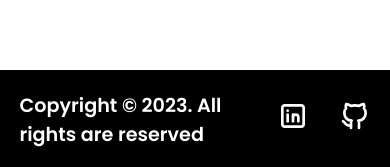
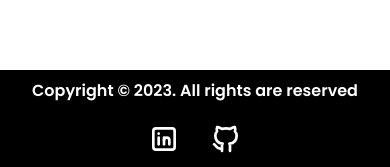
Before and after one commit to arumuga007/portfolio, a React (Create React App) app: page / in a window 390 px wide. Shown: the part 7386-7553 px from the top of the page. Built offline with nearby package versions, Linux system fonts and the light colour scheme.

Commit message:
copyright section UI optimised for mobile view

```diff
--- a/src/styles/copyright/copyright.module.css
+++ b/src/styles/copyright/copyright.module.css
@@ -20,3 +20,21 @@
     flex-direction: row;
     gap: 30px;
 }
+@media screen and (max-width: 650px) {
+    .container {
+        font-size: 1rem;
+    }
+}
+@media screen and (max-width: 500px) {
+    .container {
+        flex-direction: column;
+        align-items: center;
+        justify-content: center;
+        gap: 20px;
+    }
+}
+@media screen and (max-width: 370px) {
+    .container {
+        font-size: .9rem;
+    }
+}
```
